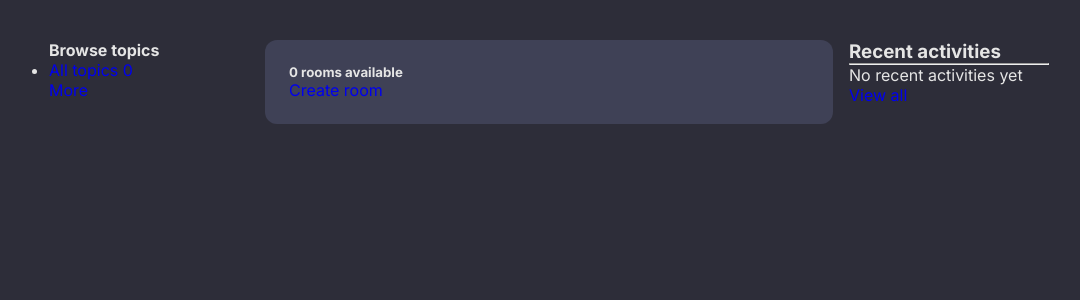
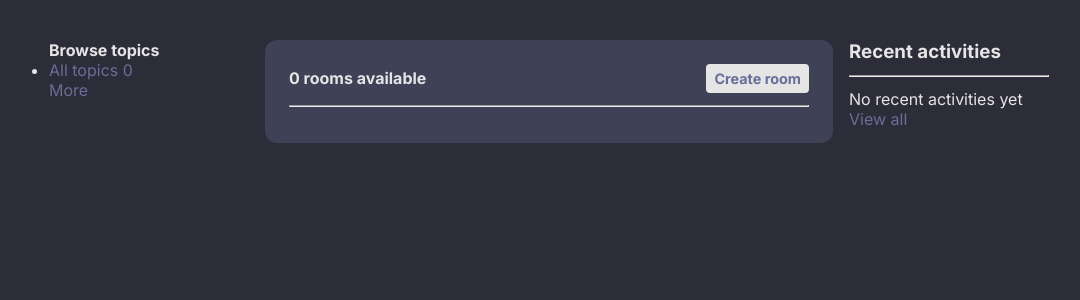
Before and after one commit to paulnyabaro/studyapp, a Django app: page / in a window 1280 px wide. Shown: the part 68-368 px from the top of the page, without its empty margins (91-1171 px from the left). Run offline with Django 4.2, Linux system fonts and the light colour scheme; data that the repository does not hold is empty.

Commit message:
Styling home

```diff
--- a/studyapp/base/templates/base/home.html
+++ b/studyapp/base/templates/base/home.html
@@ -9,8 +9,11 @@
                 {% include 'base/topics_component.html' %}
             </div>
             <div class="main-content">
-                <h5>{{ room_count }} room{{ room_count|pluralize }} available</h5>
-                <a href="{% url 'create_room' %}">Create room</a><br>
+                <div class="flex a-center">
+                    <h4>{{ room_count }} room{{ room_count|pluralize }} available</h4>
+                    <a href="{% url 'create_room' %}" class="btn btn-light">Create room</a>
+                </div>
+                <hr class="my-3">
                 {% include 'base/feed_component.html' %}
             </div>
             <div class="recent-activity">
--- a/studyapp/base/views.py
+++ b/studyapp/base/views.py
@@ -20,7 +20,7 @@
         try:
             user = User.object.get(email=email)
         except:
-            messages.error(request, 'User does not exist!')
+            pass
 
         user = authenticate(request, email=email, password=password)
 
--- a/studyapp/static/css/style.css
+++ b/studyapp/static/css/style.css
@@ -22,6 +22,7 @@
 }
 a{
     text-decoration: none;
+    color: var(--light-2);
 }
 nav.top-nav{
     background-color: var(--dark-1);
@@ -75,6 +76,26 @@
     margin: 0 auto;
     padding: 0.5rem 0;
 }
+hr{
+    margin: 0.75rem 0;
+}
+.flex{
+    display: flex;
+    justify-content: space-between;
+}
+.a-center{
+    align-items: center;
+}
+.btn{
+    display: inline-block;
+    padding: 0.35rem 0.5rem 0.4rem;
+    font-size: .9rem;
+    font-weight: bold;
+    border-radius: 0.25rem;
+}
+.btn-light{
+    background-color: var(--light-1);
+}
 .home-grid{
     display: grid;
     grid-template-columns: 1fr 3fr 1fr;
```
